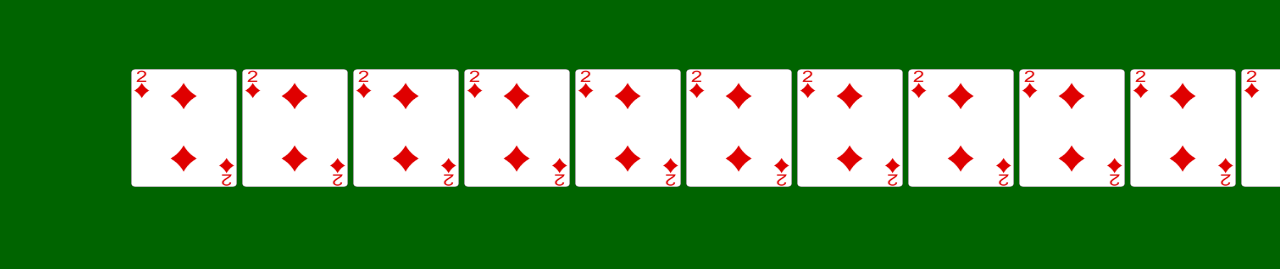
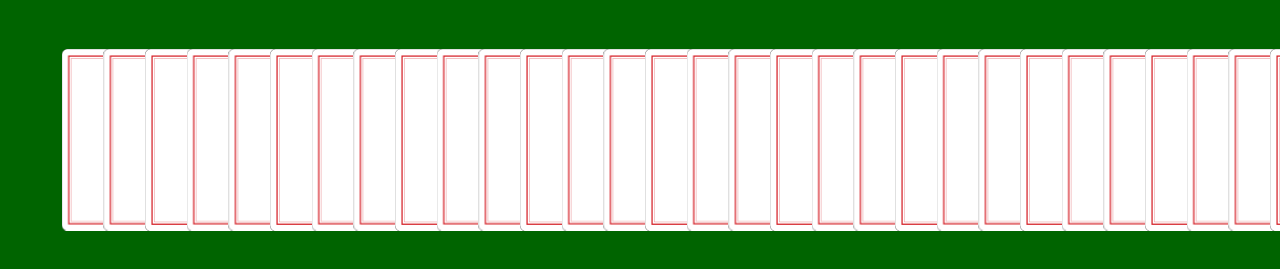
Before and after one commit to nikv98/BlackJack, a plain HTML site: page index.html in a window 1280 px wide. Shown: the part 61-330 px from the top of the page. Drawn offline with Linux system fonts and the light colour scheme.

Commit message:
wired Card array to View
TODO:

- Create dealer and player hands
- fix card_back

```diff
--- a/index.html
+++ b/index.html
@@ -16,7 +16,8 @@
   </head>
   <body>
     <h1 id="title">Welcome to cardsJS</h1>
-    <div id="container"></div>
+    <!--     <div id="container"></div> -->
+    <canvas id="myCanvas"></canvas>
     <script src="js/scripts.js"></script>
   </body>
 </html>
--- a/js/scripts.js
+++ b/js/scripts.js
@@ -1,6 +1,7 @@
 var suits = ["hearts", "diamonds", "clubs", "spades"];
 var values = ['2', '3', '4', '5', '6', '7', '8', '9', '10', 'jack', 'queen', 'king', 'ace'];
-var ext = "png";
+var pre = "cards/";
+var ext = ".png";
 
 //lets create a card Object
 function Card(suit, value, filename) {
@@ -35,7 +36,8 @@ for(var suit = 0; suit < suits.length; suit++)
 {
   for(var value = 0; value < values.length; value++)
   {
-    var imageFile = values[value] + "_of_" + suits[suit] + "." + ext;
+    // var imageFile = pre + values[value] + "_of_" + suits[suit] + ext;
+    var imageFile = pre + "card_back.png";
     var card = new Card(suits[suit], values[value], imageFile);
     deck.push(card);
   }
@@ -45,33 +47,47 @@ for(var suit = 0; suit < suits.length; suit++)
 console.log(deck);
 shuffle(deck);
 
-var stage = new Kinetic.Stage({
-  container: 'container',
-  width: window.innerWidth,
-  height: window.innerHeight
-});
-var layer = new Kinetic.Layer();
+function loadImages(sources, callback) {
+  var images = new Array();
+  var loadedImages = 0;
+  var numImages = deck.length;
 
-var cardX = 20;
-var cardImages = new Array();
+  for(var index = 0; index < deck.length; index++) {
+    images[index] = new Image();
+    images[index].onload = function() {
+      if(++loadedImages >= numImages) {
+        callback(images);
+      }
+    };
+    images[index].src = sources[index];
+  }
+}
+var canvas = document.getElementById('myCanvas');
+canvas.width = window.innerWidth;
+canvas.height = window.innerHeight;
+var context = canvas.getContext('2d');
+
+var sources = new Array();
 for(var index = 0; index < deck.length; index++)
 {
-  var cardView = new Image();
-  cardImages.push(cardView);
-  cardView.onload = function() {
-    var yoda = new Kinetic.Image({
-      x: cardX += 106 + 5,
-      y: 50,
-      image: cardView,
-      width: 106,
-      height: 118
-    });
+  sources.push(deck[index].imageFile);
+}
 
-    // add the shape to the layer
-    layer.add(yoda);
+loadImages(sources, function(images) {
+  var cardX = 20;
+  for(var index = 0; index < deck.length; index++)
+  {
+    context.drawImage(images[index], cardX += images[index].width*.25/3, 30, images[index].width*.25, images[index].height*.25);
+  }
+});
 
-    // add the layer to the stage
-    stage.add(layer);
-  };
-  cardView.src = "cards/" + deck[index].imageFile;
+function drawCards()
+{
+
 }
+// var stage = new Kinetic.Stage({
+//   container: 'container',
+//   width: window.innerWidth,
+//   height: window.innerHeight
+// });
+// var layer = new Kinetic.Layer();
```
Also changed, not shown: cards/card_back.png (added), 1 other file.
